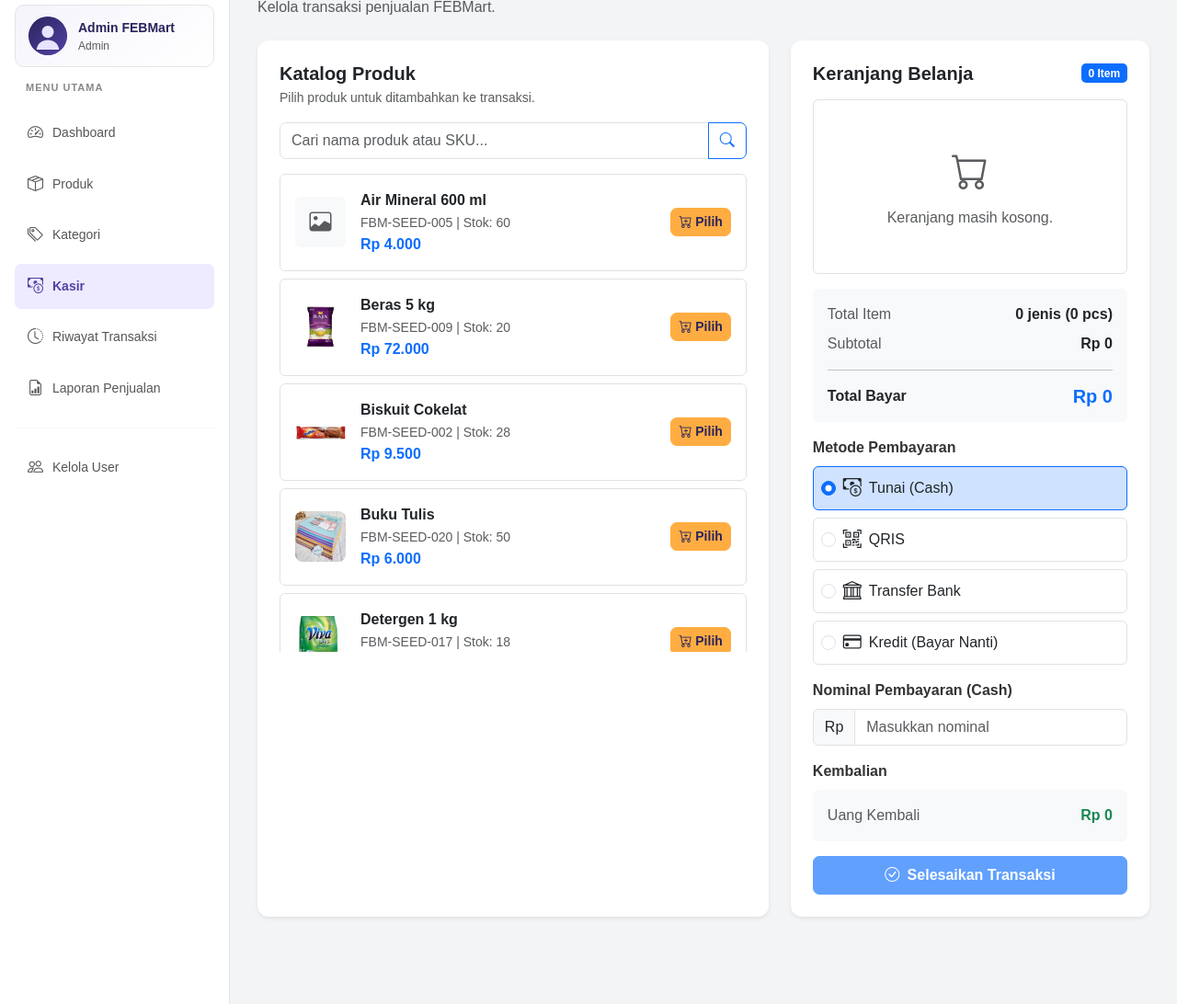
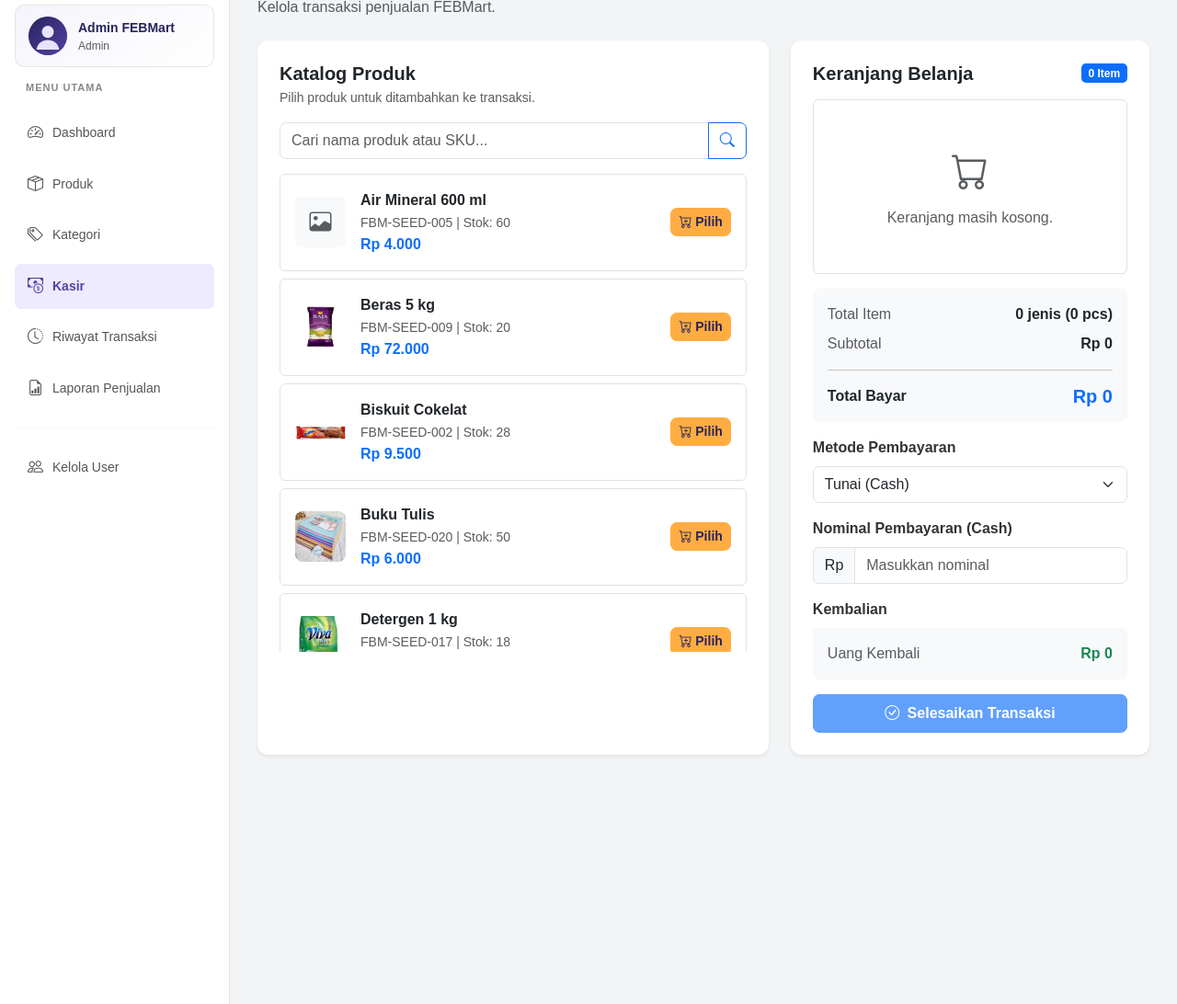
Before and after one commit to jayal098765-jpg/febmart, a PHP site: page /transaksi/index.php in a window 1280 px wide. Shown: the part 138-1230 px from the top of the page at 92% size. Run offline with PHP 8.4, Linux system fonts and the light colour scheme; a user stored in the database is signed in; data comes from the database, SQL or seed files in the repository.

Commit message:
feat: metode pembayaran jadi dropdown + tombol nominal cepat mulai dari 0

```diff
--- a/transaksi/index.php
+++ b/transaksi/index.php
@@ -657,41 +657,17 @@ require_once __DIR__ . '/../includes/header.php';
                             <input type="hidden" name="action" value="checkout">
 
                             <div class="mb-3">
-                                <label class="form-label fw-bold">Metode Pembayaran</label>
+                                <label class="form-label fw-bold" for="pilih-metode">
+                                    Metode Pembayaran
+                                </label>
 
-                                <div class="d-grid gap-2">
-                                    <label class="border rounded p-2 d-flex align-items-center gap-2 metode-option"
-                                        data-metode="cash">
-                                        <input type="radio" name="payment_method" value="cash"
-                                            class="form-check-input mt-0" checked>
-                                        <i class="bi bi-cash-coin fs-5"></i>
-                                        <span>Tunai (Cash)</span>
-                                    </label>
-
-                                    <label class="border rounded p-2 d-flex align-items-center gap-2 metode-option"
-                                        data-metode="qris">
-                                        <input type="radio" name="payment_method" value="qris"
-                                            class="form-check-input mt-0">
-                                        <i class="bi bi-qr-code-scan fs-5"></i>
-                                        <span>QRIS</span>
-                                    </label>
-
-                                    <label class="border rounded p-2 d-flex align-items-center gap-2 metode-option"
-                                        data-metode="transfer">
-                                        <input type="radio" name="payment_method" value="transfer"
-                                            class="form-check-input mt-0">
-                                        <i class="bi bi-bank fs-5"></i>
-                                        <span>Transfer Bank</span>
-                                    </label>
-
-                                    <label class="border rounded p-2 d-flex align-items-center gap-2 metode-option"
-                                        data-metode="kredit">
-                                        <input type="radio" name="payment_method" value="kredit"
-                                            class="form-check-input mt-0">
-                                        <i class="bi bi-credit-card fs-5"></i>
-                                        <span>Kredit (Bayar Nanti)</span>
-                                    </label>
-                                </div>
+                                <select class="form-select" id="pilih-metode"
+                                    name="payment_method">
+                                    <option value="cash" selected>Tunai (Cash)</option>
+                                    <option value="qris">QRIS</option>
+                                    <option value="transfer">Transfer Bank</option>
+                                    <option value="kredit">Kredit (Bayar Nanti)</option>
+                                </select>
                             </div>
 
                             <div id="area-cash" class="mb-3">
@@ -713,6 +689,12 @@ require_once __DIR__ . '/../includes/header.php';
                                 <?php if (!empty($_SESSION['cart'])): ?>
 
                                     <div class="d-flex flex-wrap gap-2 mt-2">
+                                        <button type="button"
+                                            class="btn btn-sm btn-outline-secondary quick-payment"
+                                            data-clear="1">
+                                            0
+                                        </button>
+
                                         <button type="button"
                                             class="btn btn-sm btn-outline-secondary quick-payment"
                                             data-amount="<?= (int)$total_bayar; ?>">
@@ -836,11 +818,12 @@ function hitungKembalian() {
     }
 }
 
+const metodeSelect = document.getElementById('pilih-metode');
+
 function updateMetode() {
-    const radioTerpilih = document.querySelector('input[name="payment_method"]:checked');
-    if (!radioTerpilih) return;
+    if (!metodeSelect) return;
 
-    const metode = radioTerpilih.value;
+    const metode = metodeSelect.value;
     const nonCash = metode !== 'cash';
 
     areaCash.classList.toggle('d-none', nonCash);
@@ -869,26 +852,24 @@ function updateMetode() {
 
         hitungKembalian();
     }
-
-    document.querySelectorAll('.metode-option').forEach(opt => {
-        const radio = opt.querySelector('input[name="payment_method"]');
-        const aktif = radio && radio.checked;
-        opt.classList.toggle('border-primary', aktif);
-        opt.classList.toggle('bg-primary-subtle', aktif);
-    });
 }
 
 if (inputBayar) {
     inputBayar.addEventListener('input', hitungKembalian);
 }
 
-document.querySelectorAll('input[name="payment_method"]').forEach(radio => {
-    radio.addEventListener('change', updateMetode);
-});
+if (metodeSelect) {
+    metodeSelect.addEventListener('change', updateMetode);
+}
 
 document.querySelectorAll('.quick-payment').forEach(button => {
     button.addEventListener('click', () => {
-        inputBayar.value = button.dataset.amount;
+        if (button.dataset.clear !== undefined) {
+            inputBayar.value = '';
+        } else {
+            inputBayar.value = button.dataset.amount;
+        }
+
         hitungKembalian();
     });
 });
```
